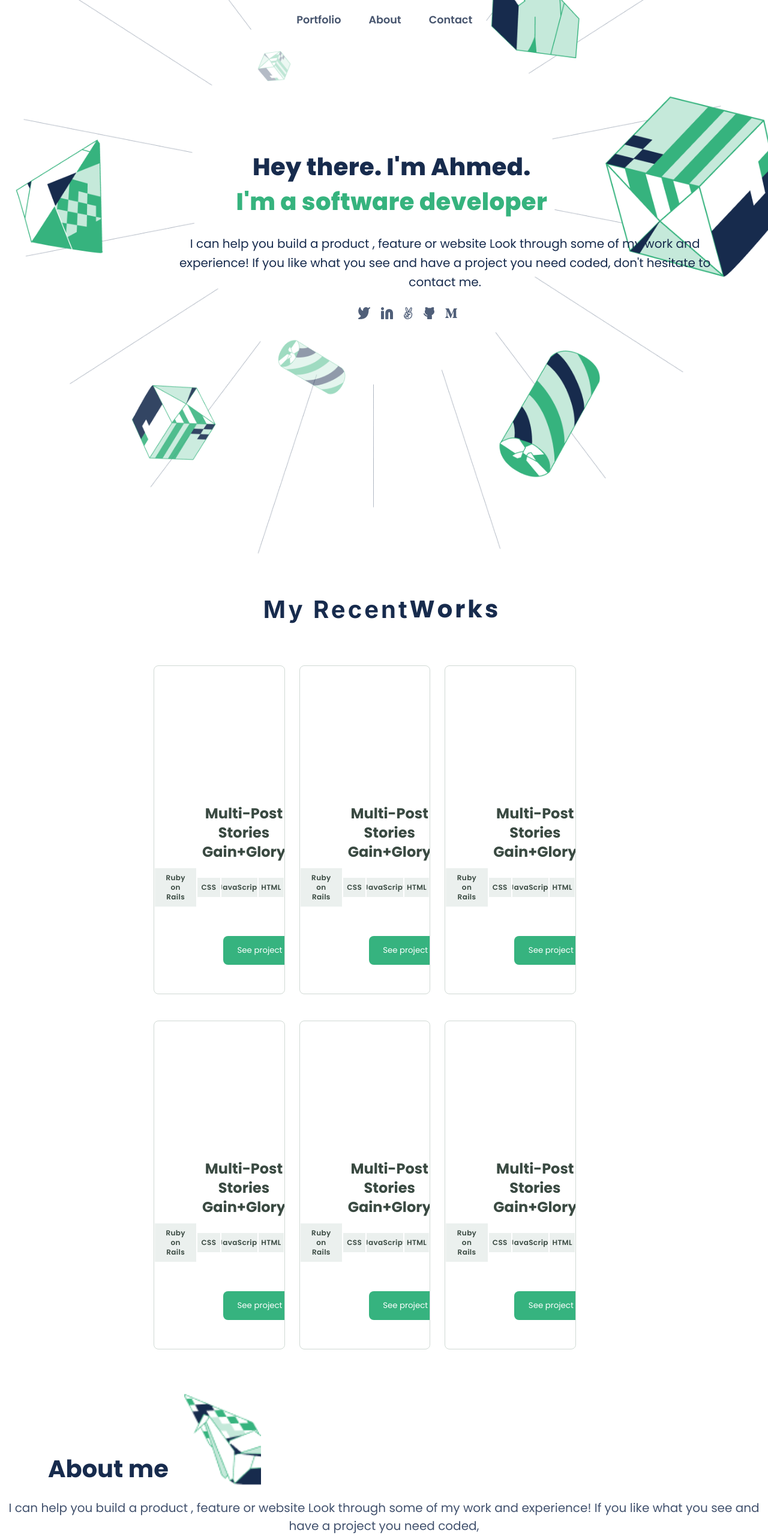
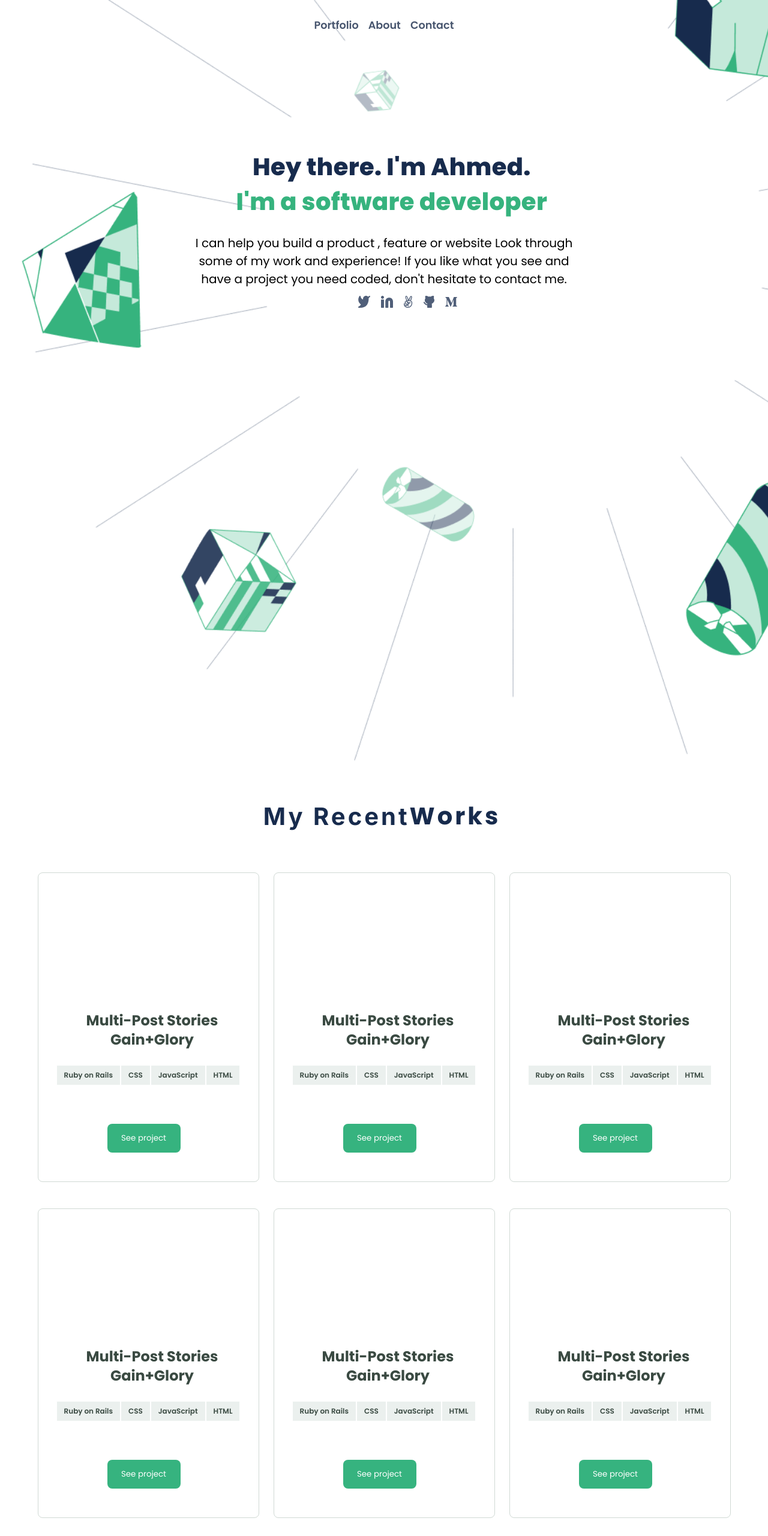
Before and after one commit to m00h0/Mobile-Portfolio, a website: page index.html in a window 1280 px wide. Shown: the top 2560 px of the page at 60% size. Drawn offline with Linux system fonts and the light colour scheme.

Commit message:
add html file

```diff
--- a/index.html
+++ b/index.html
@@ -11,23 +11,24 @@
  <body>
     <header  class="container">
         <nav class="menu" >
-                <img src="images/Union.svg" alt="menu">
+                <img class="mobile-bar" src="images/Union.svg" alt="menu">
                 <div class="desktop-menu">
                     <ul>
                       <li>
-                        <a href="">Portfolio</a>
+                        <a class="nav-link-desktop" href="">Portfolio</a>
                       </li>
                       <li>
-                        <a href="">About</a>
+                        <a class="nav-link-desktop" href="">About</a>
                       </li>
                       <li>
-                        <a href="">Contact</a>
+                        <a class="nav-link-desktop" href="">Contact</a>
                       </li>
                     </ul>
         </nav>
     </header>
      <section class="container0">
         <div class="background_image">
+            <div class="head">
             <h1 class="info"> Hey there.
                    <span class="kd">I'm Ahmed.</span>
 
@@ -44,6 +45,7 @@
                      </ul>
                 </div>
         </div>
+        </div>
     </section>
     <section ><h2 class="info1">My Recent<span class="my-info1"> Works</span></h2></section>
  <section class="container12" >
@@ -51,96 +53,101 @@
 
     <div class="container2">
     <div class="indicator"></div>
-    <div class="btn">
     <div class="first-img"></div>
     <h3>Multi-Post Stories<br> Gain+Glory</h3>
-
+    <div class="btn">
     <ul class="tag">
         <li>Ruby on Rails</li>
         <li>CSS</li>
         <li>JavaScript</li>
         <li>HTML</li>
     </ul>
+    </div>
    <a href="#"><button class="ab-project">See project</button></a>
-    </div>
+
 </div>
  <div class="container2" >
-    <div class="btn">
     <div class="second-img"></div>
     <h3 class="">Multi-Post Stories<br> Gain+Glory</h3>
-
+    <div class="btn">
     <ul class="tag">
         <li>Ruby on Rails</li>
         <li>CSS</li>
         <li>JavaScript</li>
         <li>HTML</li>
     </ul>
+    </div>
     <a href="#"><button class="ab-project">See project</button></a>
-    </div>
+
 </div>
  <div class="container2" >
-    <div class="btn">
     <div class="third-img"></div>
     <h3 class="">Multi-Post Stories<br> Gain+Glory</h3>
-
+    <div class="btn">
     <ul class="tag">
         <li>Ruby on Rails</li>
         <li>CSS</li>
         <li>JavaScript</li>
         <li>HTML</li>
     </ul>
+    </div>
     <a href="#"> <button class="ab-project">See project</button></a>
-    </div>
+
 </div>
  <div class="container2" >
-    <div class="btn">
+
     <div class="fourth-img"></div>
     <h3 class="">Multi-Post Stories<br> Gain+Glory</h3>
-
+    <div class="btn">
     <ul class="tag">
         <li>Ruby on Rails</li>
         <li>CSS</li>
         <li>JavaScript</li>
         <li>HTML</li>
     </ul>
+    </div>
     <a href="#"><button class="ab-project">See project</button></a>
-    </div>
+
 </div>
  <div class="container2" >
-    <div class="btn">
+
     <div class="fifth-img"></div>
     <h3 class="">Multi-Post Stories<br> Gain+Glory</h3>
-
+    <div class="btn">
     <ul class="tag">
         <li>Ruby on Rails</li>
         <li>CSS</li>
         <li>JavaScript</li>
         <li>HTML</li>
     </ul>
+    </div>
     <a href="#"><button class="ab-project">See project</button></a>
-    </div>
+
 </div>
  <div  class="container2" >
-    <div class="btn">
+
     <div class="sixth-img"></div>
     <h3 class="">Multi-Post Stories<br> Gain+Glory</h3>
-
+    <div class="btn">
     <ul class="tag">
         <li>Ruby on Rails</li>
         <li>CSS</li>
         <li>JavaScript</li>
         <li>HTML</li>
     </ul>
+    </div>
     <a href="#"><button class="ab-project">See project</button></a>
-    </div>
+
 </div>
 </section>
  <section class="container3">
     <div class="last-img"><img src="images/illustration 1- about me-mobile.png" alt="illustration 1"></div>
-
-    <h2>About me</h2>
-  <p> I can help you build a product , feature or website Look through some of my work and experience! If you like what you see and have a project you need coded,<br>
+    <div class="last-img5"><img src="images/Images2/illustration about me desktop.png" alt="illustration 1"></div>
+    <div class="gpt">
+    <h2 class="about">About me</h2>
+  <p class="parag"> I can help you build a product , feature or website Look through some of my work and experience! If you like what you see and have a project you need coded,<br>
     don't hesitate to contact me.</p>
+</div>
     <a href="#"><button class="my-resume">Get my resume</button></a>
     <div class="last-img2"><img src="images/illustration 2-about me mobile.png" alt="illustration 2"></div>
  </section>
--- a/style.css
+++ b/style.css
@@ -30,6 +30,10 @@ header {
   padding: 1px 35px;
   margin-top: 15px;
   width: auto;
+}
+
+.desktop-menu {
+  display: none;
 }
 
 .background_image {
@@ -77,7 +81,7 @@ header {
   color: #3a4a42;
   border-radius: 1px;
   border: 1px solid white;
-  gap: 500px;
+  gap: 50px;
 }
 
 .tag1 li {
@@ -132,7 +136,7 @@ header {
   margin-left: 97px;
 }
 
-.container2 .btn {
+.container2  {
   border: 1px solid #d0d9d4;
   border-radius: 8px;
   margin-bottom: 20px;
@@ -188,6 +192,7 @@ header {
   font-size: 12px;
   line-height: 16px;
   display: flex;
+  margin: 1rem 1rem;
   align-items: center;
   justify-content: space-between;
 }
@@ -532,51 +537,13 @@ textarea {
 }
 
 
-@media (min-width: 375px) {
-  header nav img {
-    display: none;
-  }
-
-  header   {
-    display: flex;
-    justify-content: center;
-    align-items: center;
-    gap: 25px;
-     position: absolute;
-     top: -25px;
-    left: 20%;
-    transform: translate(-50%, 50%);
-
-  }
-header nav div ul li a {
-  color: #344563;
-  font-weight: 600;
-
-}
-
-  header nav div ul  {
- display: flex;
- font-weight:500;
- min-width: auto;
- margin-left: 0%;
- color: #008552;
- margin-bottom:2%;
-  }
-  header nav div ul li {
-   display: flex;
-   justify-content: center;
-   padding-left: 2%;
-   font-weight:600;
-   font-size: 0.5em;
 
 
 
 
-  }
-}
-@media(max-width:375px) {
+@media(min-width:375px) {
   .desktop-menu {
-    display: none;
+    display: non;
   }
   .desktop-img {
     display: none;
@@ -608,25 +575,32 @@ header nav div ul li a {
   font-weight: 600;
 
 }
-
-  header nav div ul  {
+  .last-img5{
+    display: none;
+  }
+.desktop-menu  {
  display: flex;
  font-weight:500;
- min-width: 767px;
- margin-left: 25%;
  color: #008552;
- margin-bottom:2%;
   }
+
+  .desktop-menu ul {
+    display: flex;
+    justify-content: space-around;
+  }
+
+  .nav-link-desktop {
+    margin: 8px;
+  }
+
   header nav div ul li {
    display: flex;
    justify-content: center;
-   padding-left: 6%;
    font-weight:600;
    font-size: 1.1em;
-
-
-
-
+  }
+  .mobile-bar {
+   display: none;
   }
   .background_image {
     background-image: url('Images/Images2/Header-llustration-desktop.png');
@@ -660,18 +634,16 @@ header nav div ul li a {
   .my-span1 {
     display: block;
   }
-.bio {
-  width: 920px;
-  height: 96px;
+p {
+
   font-size: 20px;
   display: flex;
   justify-content: center;
   text-align: center;
-  color: #172b4d;
   line-height: 32px;
-  margin-left: 22%;
-  margin-bottom: 6%;
   padding-bottom: 5%;
+  padding-left: 25%;
+  padding-right: 25%;
 
 }
   .links {
@@ -688,6 +660,8 @@ header nav div ul li a {
     justify-content: center;
     font-family: 'Inter';
     font-style: normal;
+    width: 60%;
+    height: 48px;
     font-weight: 700;
     font-size: 40px;
     line-height: 52px;
@@ -704,7 +678,7 @@ header nav div ul li a {
   .my-info1 {
     display: block;
     width: auto;
-  height: 54px;
+    height: 54px;
 
   }
   .container2 .indicator {
@@ -716,24 +690,115 @@ header nav div ul li a {
     grid-template-columns: repeat(3, 1fr);
     gap: 24px;
     align-items: center;
-    margin-left: 20%;
-    margin-right: 25%;
+    justify-content: center;
+    width: 100%;
+    height: 20%;
+    padding:  0% 18%;
+
 
   }
-  .tag li {
-    background: #ebf0ee;
-    display: inline-flex;
-    justify-content: center;
-    text-align: center;
 
+  .container2 {
+    width: 369px;
+    height: auto;
+  }
+  .container2 .btn {
     font-weight: 600;
     font-size: 12px;
     line-height: 16px;
-    letter-spacing: 0.03em;
-    color: #3a4a42;
+    display: flex;
+    width: 100%;
+
+    align-items: center;
+    border-radius: 4px;
+    justify-content: space-around;
+    gap: 1px;
+  }
+  .container2 .btn .tag {
+
+    display: flex;
+    align-items: center;
+
     border-radius: 1px;
-    border: 1px solid white;
-    gap: 4px;
+
+
   }
 
+  .contact-me h3 {
+    font-size: 30px;
+    display: flex;
+    align-items: center;
+    color: #172b4d;
+    flex: 2;
+  }
+  .last-img {
+    display: none;
+  }
+
+  .container3 .about {
+    display: flex;
+    text-align: center;
+    justify-content: center;
+    align-items: center;
+    font-size: 40px;
+    font-weight: 700;
+    line-height: 28px;
+    margin-left: -3%;
+    margin-top: 5%;
+    width: 100%;
+    height: 94px;
+    color: #172b4d;
+
+
 }
+.head {
+  width: 100%;
+  height: 884px;
+}
+.container2 .btn {
+  display: flex;
+  width: 100%;
+  border-radius: 4px;
+  flex-direction: column;
+  justify-content: space-around;
+  gap: 4px;
+}
+ .parag {
+  display: flex;
+  text-align: center;
+  justify-content: center;
+  height: 324px;
+  padding-left: 25%;
+  padding-right: 25%;
+  margin-top:12% ;
+  width: auto;
+  height: auto;
+}
+.my-resume {
+
+  width: auto;
+  height: auto;
+
+
+}
+.last-img2 {
+  display: none;
+}
+.container3 {
+  position: relative;
+  overflow: hidden;
+  display: flex;
+  justify-content: center;
+  align-items: center;
+}
+.last-img5 {
+  display: flex;
+  position: absolute;
+  right:10px ;
+  top:20px;
+  width:80%;
+  height:362px;
+  overflow: hidden;
+}
+
+}
```
Also changed, not shown: images/Images2/illustration about me desktop.png (added).
